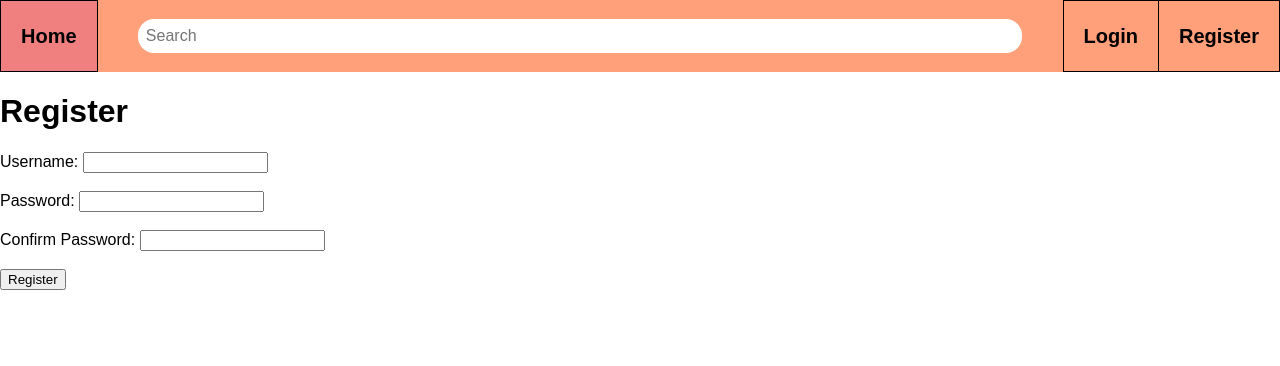
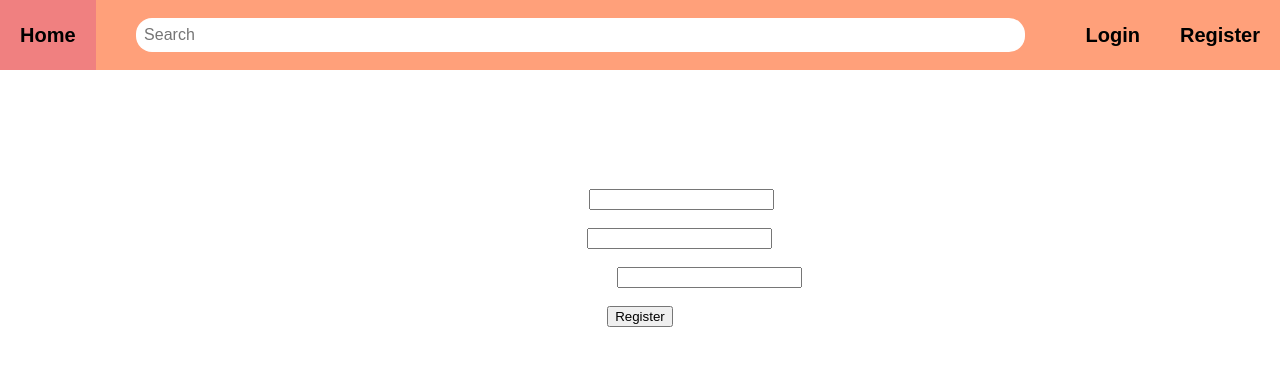
Before and after one commit to Kerkko00/vue-project, a Vue app in the folder app/: page /register in a window 1280 px wide. Shown: the top 366 px of the page. Built offline with nearby package versions, Linux system fonts and the light colour scheme.

Commit message:
Changes by Samu

```diff
--- a/app/src/App.vue
+++ b/app/src/App.vue
@@ -18,7 +18,7 @@
       </ul>
     </ul>
   </nav>
-  <router-view :searchP="searchParams" :logged="loggedin" :token="token" :user="user" @logout="logout" @login="storage"/>
+  <router-view :user_id="user_id" :searchP="searchParams" :logged="loggedin" :token="token" :user="user" @logout="logout" @login="storage"/>
 
   </div>
 </template>
@@ -37,6 +37,7 @@ export default {
       user: "",
       loggedin: false,
       searchParams: "",
+      user_id: null,
     }
   },
   methods: {
@@ -48,13 +49,14 @@ export default {
         this.loggedin = true;
         this.token = token;
         this.user = user;
+        this.user_id = user_id;
       }
     },
     logout(){
-      localStorage.removeItem("token")
-      localStorage.removeItem("user")
-      this.token = "",
-      this.user = "",
+      localStorage.removeItem("data");
+      this.token = "";
+      this.user = "";
+      this.user_id = null,
       this.loggedin = false;
     },
     reload() {
@@ -72,6 +74,7 @@ html {
 }
 
 body {
+  min-height:100vh;
   margin: 0;
 }
 
@@ -98,7 +101,6 @@ li {
 
 .navbtn {
   text-align: center;
-  border-bottom: 1px solid black;
   /* Centers text vertically */
   line-height: 150%;
 }
@@ -135,7 +137,6 @@ li {
   }
 
   .navbtn {
-    border: 1px solid black;
     font-size: 20px;
   }
 
--- a/app/src/components/Content.vue
+++ b/app/src/components/Content.vue
@@ -4,7 +4,7 @@
       <li id="title">{{ idea.title }}</li>
       <li id="desc">{{ idea.description }}</li>
       <li id="upvotes">
-        <button v-on:click="vote">&uArr;</button>
+        <button v-on:click="vote" v-if="hasVoted">&uArr;</button>
         {{ idea.upvotes }}
       </li>
       <li id="author">By {{ idea.author }}</li>
@@ -17,7 +17,18 @@
 export default {
   name: "Content",
   data() {
-    return {
+    return{
+
+    }
+  },
+  computed:{
+    hasVoted(){
+      console.log(this.user_id)
+      console.log(this.idea.voters)
+    if(this.idea.voters.includes(this.user_id) == true || this.user == ""){
+      return false;
+    }
+    return true;
     }
   },
   methods: {
@@ -31,7 +42,8 @@ export default {
   },
   props: {
     idea: Object,
-    user: String
+    user: String,
+    user_id: Number,
   },
 }
 </script>
--- a/app/src/components/Home.vue
+++ b/app/src/components/Home.vue
@@ -2,7 +2,7 @@
   <div>
     <ContentManager @sort-order="sort" @ideaContents="addIdea" :logged="logged"/>
     <template v-for="idea in orderByVotes" :key="idea.id">
-      <Content :idea="idea" @vote="upvote" @delete="deleteIdea" :user="user"/>
+      <Content :idea="idea" @vote="upvote" @delete="deleteIdea" :user="user" :user_id="user_id"/>
     </template>
     <div id="noresults" v-show="!orderByVotes.length">No results</div>
   </div>
@@ -54,7 +54,7 @@ export default {
       return 0;
     },
   },
-  props: ["searchP", "logged", "token", "user", "order"],
+  props: ["searchP", "logged", "token", "user", "order", "user_id"],
   methods: {
     sort(sortOrder) {
       switch (sortOrder) {
@@ -90,6 +90,7 @@ export default {
               this.$emit.push({name: "Login"})
             }
             console.log(result)
+
           })
           .catch(error => console.log('error', error));
     },
@@ -140,7 +141,7 @@ export default {
               this.$emit("logout");
               this.$router.push({name: "Login"})
             }
-            this.ideas.push({id: result, title: title, description: description, author: this.user, upvotes: 0})
+            this.ideas.push({id: result, title: title, description: description, author: this.user, upvotes: 0, voters: ""})
           })
           .catch(error => console.log('error', error));
     },
--- a/app/src/components/Login.vue
+++ b/app/src/components/Login.vue
@@ -53,8 +53,9 @@ export default {
             console.log(msg.user.username)
             if (msg.token) {
               // store user details and jwt token in local storage to keep user logged in between page refreshes
-              localStorage.setItem('token', msg.token);
-              localStorage.setItem("user", msg.user.username);
+              let data = {"token": msg.token, "user": msg.user.username, "user_id": msg.user.id}
+
+              localStorage.setItem("data", JSON.stringify(data));
               this.$emit("login");
             }
           })
--- a/app/src/components/Register.vue
+++ b/app/src/components/Register.vue
@@ -1,5 +1,5 @@
 <template>
-  <div>
+  <div id="content">
     <h1>Register</h1>
     <form @submit.prevent="register">
       <label for="username">Username: </label>
@@ -62,5 +62,12 @@ export default {
 </script>
 
 <style scoped>
+#content {
+  text-align: center;
+  color: white;
+}
 
+#content h1 {
+  font-size: 48px;
+}
 </style>
```
Also changed, not shown: 1 other file (tests, documents, lock files or other folders).
